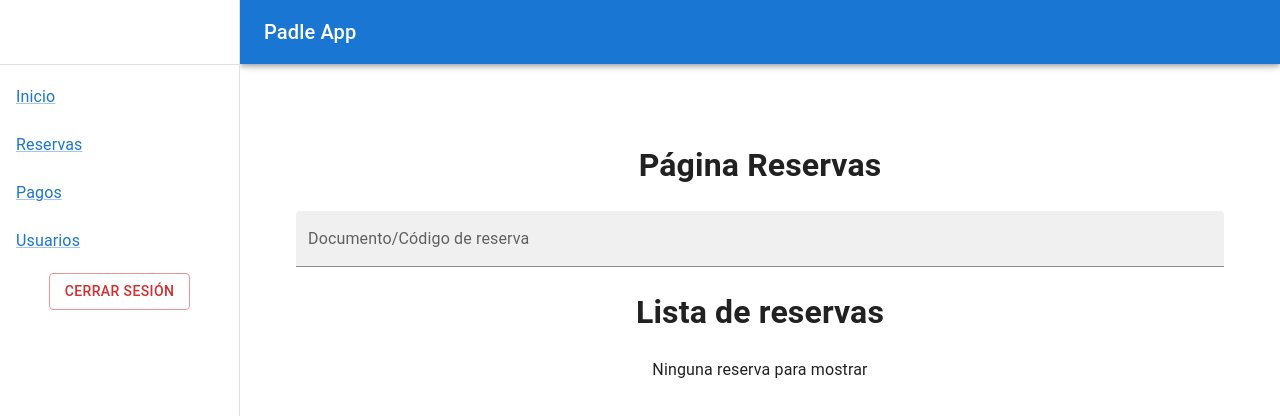
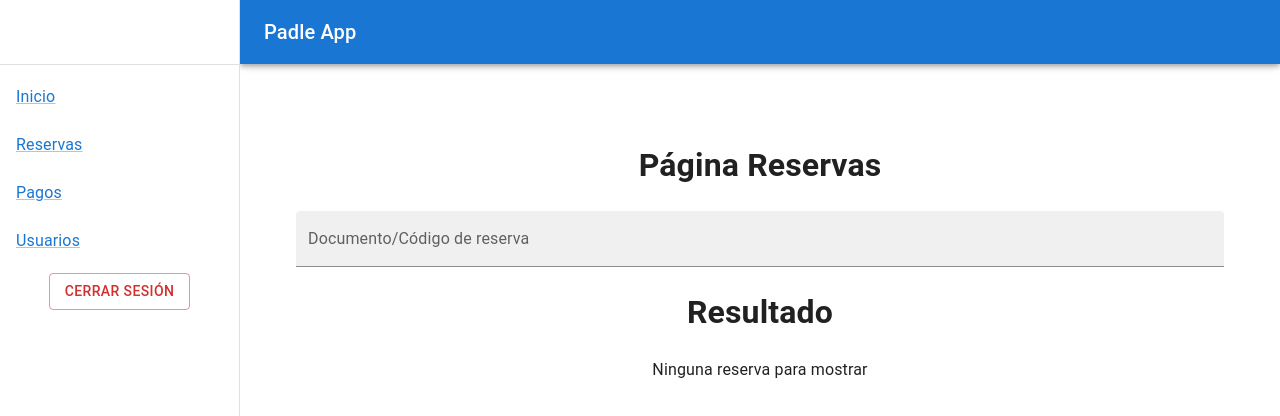
Before and after one commit to jokinz/docker-react-paddle-app, a React (Vite) app: page /reserves in a window 1280 px wide. Shown: the top 416 px of the page. Built offline with nearby package versions, Linux system fonts and the light colour scheme.

Commit message:
Update ReservesList.tsx

```diff
--- a/src/components/Reserves/ReservesList.tsx
+++ b/src/components/Reserves/ReservesList.tsx
@@ -24,7 +24,7 @@ const ReservesList = ({ reserves }: props) => {
 
   return (
     <div>
-      <h1>Lista de reservas</h1>
+      <h1>Resultado</h1>
       Ninguna reserva para mostrar
     </div>
   )
```
